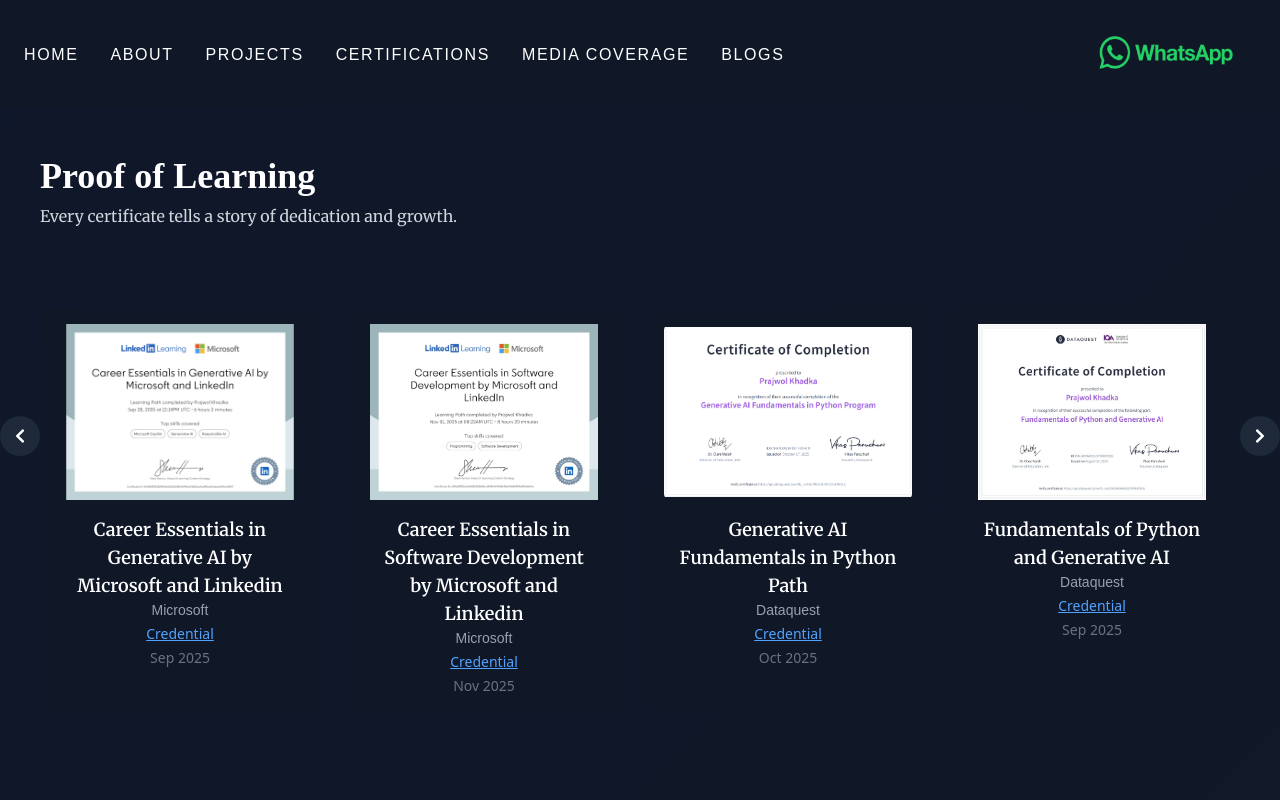
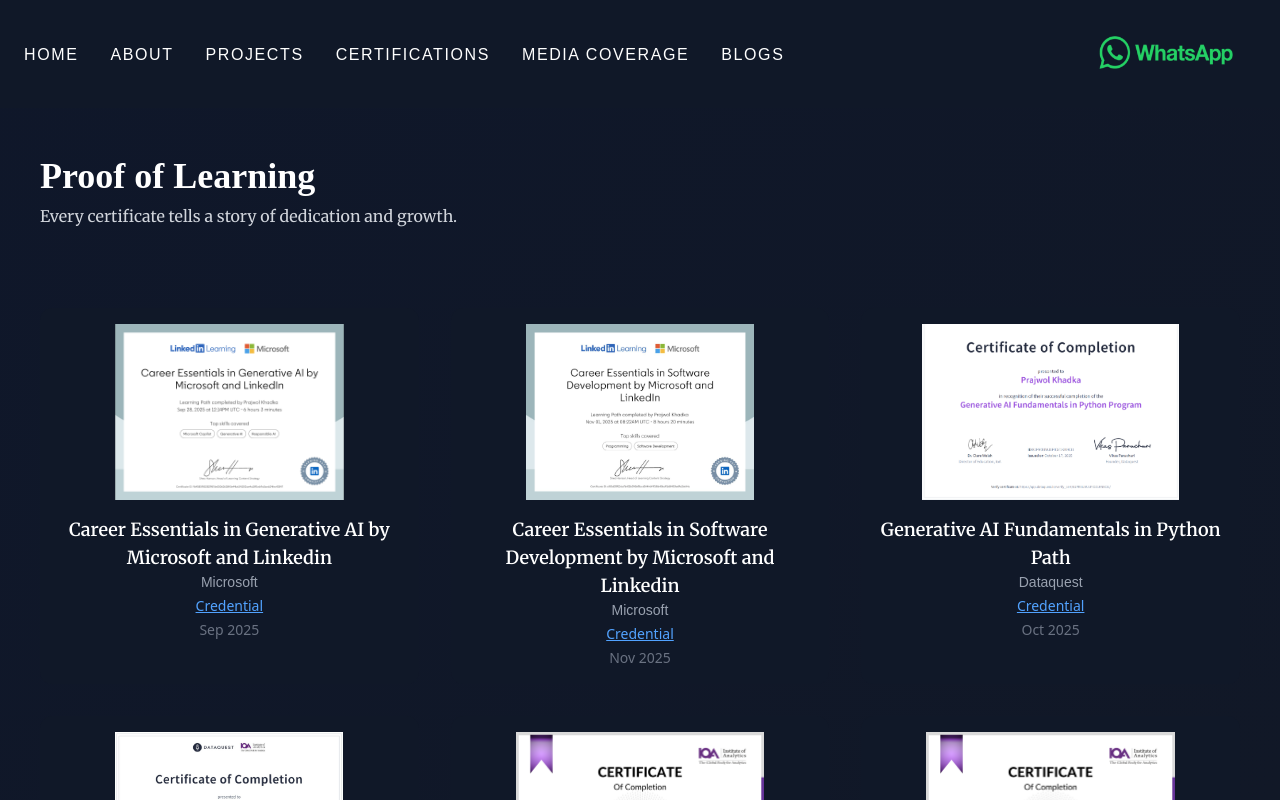
Before and after one commit to PrajwolKhadka/PersonalPortfolio, a React (Vite) app in the folder my-portfolio/: page /certifications in a window 1280 px wide. Shown: the top 800 px of the page. Built offline with nearby package versions, Linux system fonts and the light colour scheme; a web font is replaced by a local one.

Commit message:
changed the certifications page design

```diff
--- a/my-portfolio/src/components/certifications.tsx
+++ b/my-portfolio/src/components/certifications.tsx
@@ -213,15 +213,6 @@
 const Certifications: React.FC = () => {
   const [modalIndex, setModalIndex] = useState<number | null>(null);
 
-  const scroll = (direction: "left" | "right") => {
-    const container = document.getElementById("cert-container");
-    if (container) {
-      const card = container.querySelector("div");
-      if (!card) return;
-      const cardWidth = (card as HTMLElement).offsetWidth + 24;
-      container.scrollBy({ left: direction === "left" ? -cardWidth : cardWidth, behavior: "smooth" });
-    }
-  };
 
   const openModal = (index: number) => setModalIndex(index);
   const closeModal = () => setModalIndex(null);
@@ -262,40 +253,20 @@
   </p>
 </div>
 
-      {/* Carousel */}
-      <div className="relative w-full py-8 px-4 sm:px-6 lg:px-10">
-        {/* Arrows */}
-        <button
-          onClick={() => scroll("left")}
-          className="absolute left-0 top-40 -translate-y-1/2 z-10 p-2 sm:p-3 bg-gray-800 text-white rounded-full hover:bg-gray-700"
-        >
-          <FaChevronLeft />
-        </button>
-        <button
-          onClick={() => scroll("right")}
-          className="absolute right-0 top-40 -translate-y-1/2 z-10 p-2 sm:p-3 bg-gray-800 text-white rounded-full hover:bg-gray-700"
-        >
-          <FaChevronRight />
-        </button>
-
-        {/* Certificates */}
-        <div
-          id="cert-container"
-          className="flex gap-4 sm:gap-6 overflow-x-auto scroll-smooth snap-x snap-mandatory hide-scrollbar px-2"
-        >
+<div className="px-4 sm:px-6 lg:px-10 py-8 grid gap-6 sm:gap-8 md:grid-cols-1 lg:grid-cols-3 xl:grid-cols-3">
   {certificates.map((cert, idx) => (
     <div
       key={idx}
-              className="min-w-[220px] sm:min-w-[250px] lg:min-w-[280px] bg-gray-900 text-white rounded-xl p-4 flex flex-col items-center snap-start transition-transform hover:scale-105"
+      className="bg-gray-900 text-white rounded-xl p-4 flex flex-col items-center transition-transform hover:scale-105 cursor-pointer"
+      onClick={() => openModal(idx)}
     >
       <img
         src={cert.image}
         alt={cert.name}
-                className="w-full h-36 sm:h-40 lg:h-44 object-contain rounded-md mb-4 cursor-pointer"
-                onClick={() => openModal(idx)}
+        className="w-full h-36 sm:h-40 lg:h-44 object-contain rounded-md mb-4"
       />
       <h3
-                className="text-base sm:text-lg font-semibold text-center break-words max-w-[220px]"
+        className="text-base sm:text-lg font-semibold text-center break-words"
         style={{ fontFamily: "Merriweather, serif" }}
       >
         {cert.name}
@@ -319,7 +290,6 @@
       <p className="text-xs sm:text-sm text-gray-500 mt-1">{cert.date}</p>
     </div>
   ))}
-        </div>
 </div>
 
       {/* Modal */}
```
Lines whose indentation alone changed are shown as unchanged.
